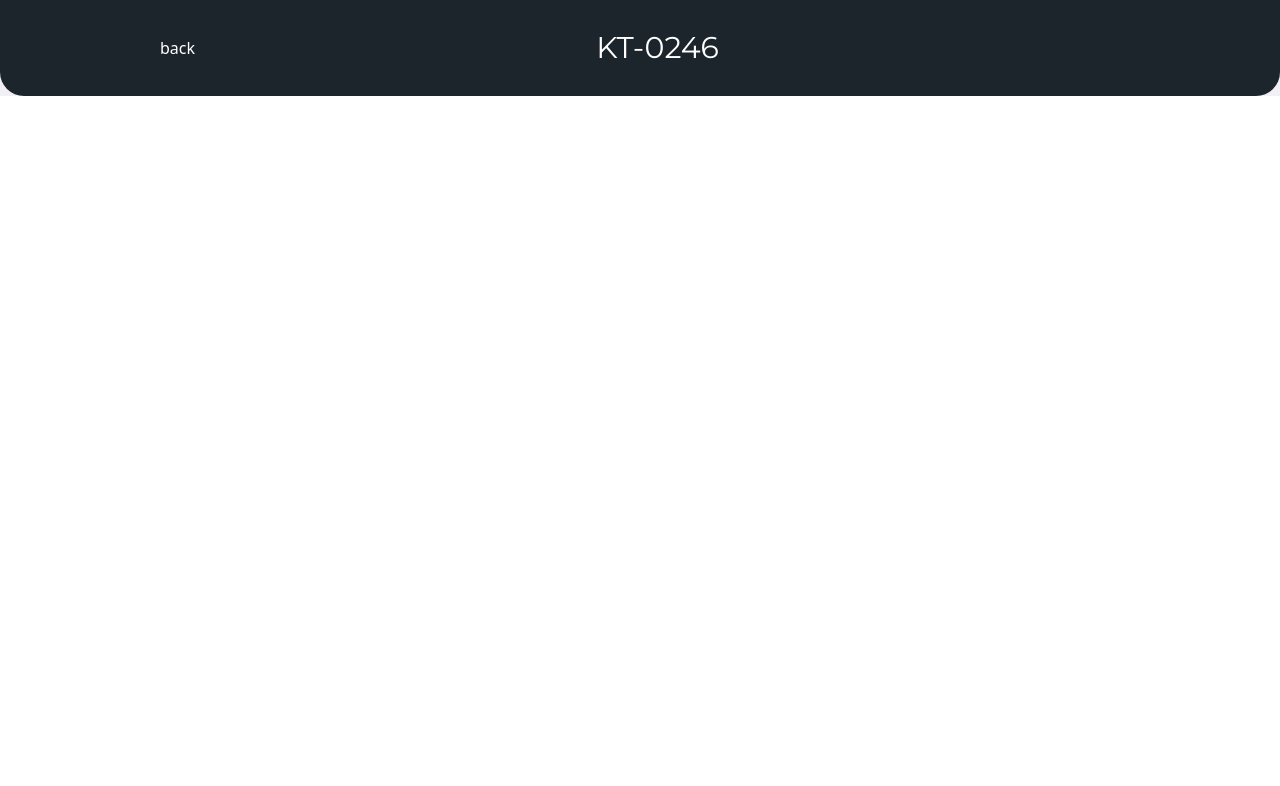
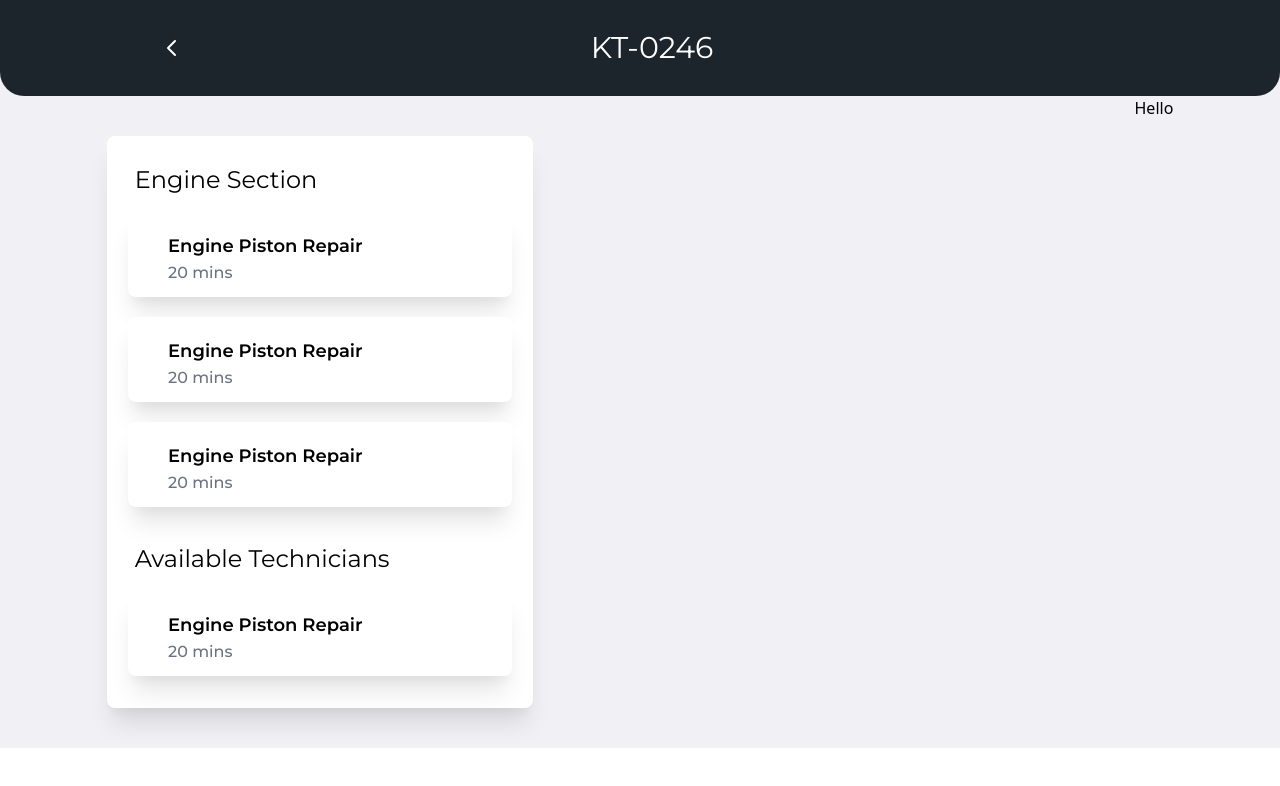
Before and after one commit to dumidu1998/autoaid-front, a React (Create React App) app: page /technician/summary in a window 1280 px wide. Shown: the top 786 px of the page. Built offline with nearby package versions, Linux system fonts and the light colour scheme.

Commit message:
upto manti

```diff
--- a/src/components/Atoms/serviceStation/SubSectionHeading.js
+++ b/src/components/Atoms/serviceStation/SubSectionHeading.js
@@ -2,7 +2,7 @@ import React from 'react'
 
 export default function SubSectionHeading(props) {
     return (
-        <div>
+        <div className="m-4">
             <h1 className="font-normal font-primary text-2xl">{props.heading}</h1>
         </div>
     )
--- a/src/components/Atoms/technician/BackToHome.js
+++ b/src/components/Atoms/technician/BackToHome.js
@@ -3,8 +3,9 @@ import React from 'react'
 export default function BackToHome() {
     return (
         <div className="text-white">
-            back
-            {/* //TODO back button */}
+            <svg xmlns="http://www.w3.org/2000/svg" class="h-6 w-6 text-white" fill="none" viewBox="0 0 24 24" stroke="currentColor">
+                <path stroke-linecap="round" stroke-linejoin="round" stroke-width="2" d="M15 19l-7-7 7-7" />
+            </svg>
         </div>
     )
 }
--- a/src/components/Atoms/technician/TopContainerVNo.js
+++ b/src/components/Atoms/technician/TopContainerVNo.js
@@ -4,10 +4,10 @@ import BackToHome from './BackToHome'
 export default function TopContainerVNo(props) {
     return (
         <div>
-            <div className="w-full h-24 bg-forth-0 rounded-b-3xl flex items-center justify-center">
+            <div className="w-screen h-24 bg-forth-0 rounded-b-3xl flex items-center justify-center">
                 <div className=" flex w-9/12 justify-between items-center">
                     <BackToHome />
-                    {/* //TODO back button */}
+
                     <h1 className=" font-primary text-3xl text-white">{props.heading1}</h1>
                     <div className="flex items-center justify-center">
                     </div>
--- /dev/null
+++ b/src/components/Moleculars/technician/RepairList.js
@@ -0,0 +1,16 @@
+import React from 'react'
+
+export default function RepairList(props) {
+    return (
+        <div>
+            <div className="bg-white p-3 shadow-xl rounded-lg w-96 mb-5">
+                <div className="font-primary font-semibold text-lg mt-2 ml-7">
+                    {props.title}
+                </div>
+                <span className="font-primary font-medium text-base text-gray-500 ml-7">
+                    {props.time}
+                </span>
+            </div>
+        </div>
+    )
+}
--- /dev/null
+++ b/src/components/Organs/technician/SummaryMainContainer.js
@@ -0,0 +1,21 @@
+import React from 'react'
+import SubSectionHeading from '../../Atoms/serviceStation/SubSectionHeading'
+import RepairList from '../../Moleculars/technician/RepairList'
+
+export default function SummaryMainContainer() {
+    return (
+        <div className="bg-white  p-3 shadow-xl rounded-lg w-2/5 my-10">
+            <SubSectionHeading heading="Engine Section" />
+            <div className=" flex flex-col items-center">
+                <RepairList title="Engine Piston Repair" time="20 mins" />
+                <RepairList title="Engine Piston Repair" time="20 mins" />
+                <RepairList title="Engine Piston Repair" time="20 mins" />
+
+            </div>
+            <SubSectionHeading heading="Available Technicians" />
+            <div className=" flex flex-col items-center">
+                <RepairList title="Engine Piston Repair" time="20 mins" />
+            </div>
+        </div>
+    )
+}
--- /dev/null
+++ b/src/components/Organs/technician/SummaryRightContainer.js
@@ -0,0 +1,9 @@
+import React from 'react'
+
+export default function SummaryRightContainer() {
+    return (
+        <div>
+            Hello
+        </div>
+    )
+}
--- a/src/pages/technician/ServiceSummary.js
+++ b/src/pages/technician/ServiceSummary.js
@@ -1,11 +1,18 @@
 import React from 'react'
 import TopContainerVNo from '../../components/Atoms/technician/TopContainerVNo'
+import SummaryMainContainer from '../../components/Organs/technician/SummaryMainContainer'
+import SummaryRightContainer from '../../components/Organs/technician/SummaryRightContainer'
 
 export default function ServiceSummary() {
     return (
         <div className="relative bg-Background-0">
-            <div className="flex flex-col">
+            <div className="flex flex-col items-center">
                 <TopContainerVNo heading1="KT-0246" />
+                <div className="flex w-10/12 justify-between">
+
+                    <SummaryMainContainer />
+                    <SummaryRightContainer />
+                </div>
             </div>
         </div>
     )
```
